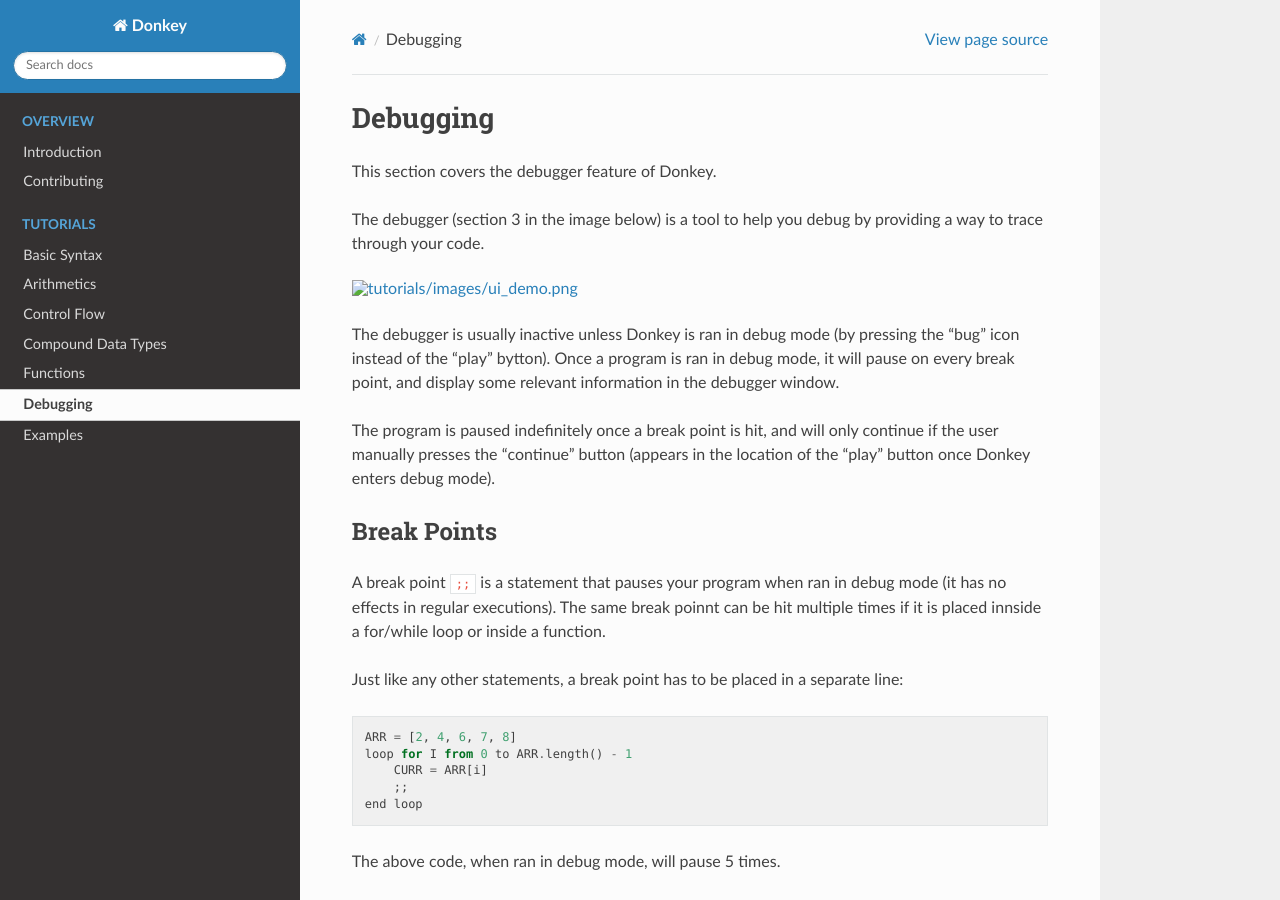
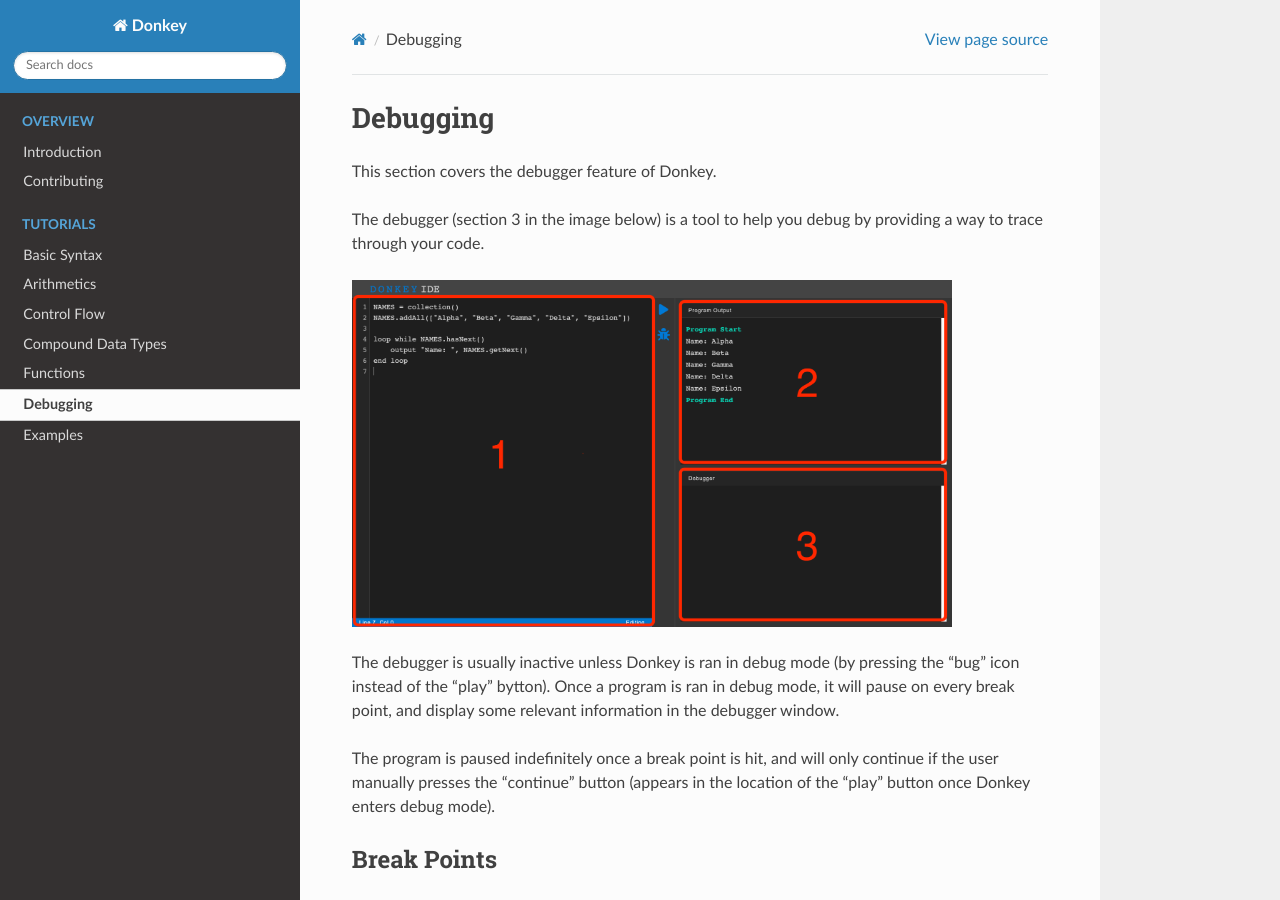
Before and after one commit to linxuanm/donkey, a Sphinx documentation site: the page built from docs/tutorials/debugging.rst, in a window 1280 px wide and 900 px high. Built offline with Sphinx 7.4.7 and the Read the Docs theme 2.0.0, drawn with Linux system fonts in a browser that asks for light colours.

Commit message:
img link

```diff
--- a/docs/tutorials/debugging.rst
+++ b/docs/tutorials/debugging.rst
@@ -7,7 +7,7 @@ This section covers the debugger feature of Donkey.
 
 The debugger (section 3 in the image below) is a tool to help you debug by providing a way to trace through your code.
 
-.. image:: images/ui_demo.png
+.. image:: ../images/ui_demo.png
    :width: 600
 
 The debugger is usually inactive unless Donkey is ran in debug mode (by pressing the "bug" icon instead of the "play" bytton). Once a program is ran in debug mode, it will pause on every break point, and display some relevant information in the debugger window.
```
